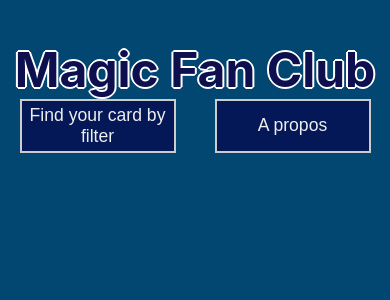
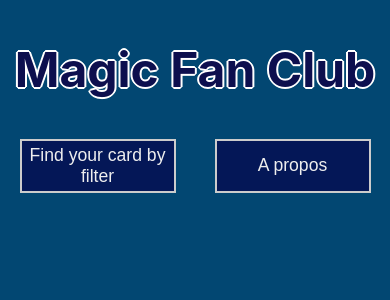
Before and after one commit to BenoitAd/FanSite-Magic-the-gathering---ReactJs, a React (Create React App) app: page / in a window 390 px wide. Shown: the top 300 px of the page. Built offline with nearby package versions, Linux system fonts and the light colour scheme.

Commit message:
feature : responsive

```diff
--- a/src/App.css
+++ b/src/App.css
@@ -159,7 +159,8 @@ body { background:#024772; padding:2em; }
 }
 
 
-.button4{
+.buttonAcceuil{
+  margin-top: 40px;
   width:40%;
   background-color: #041757;
   border: 2px double #cccccc;
--- a/src/pages/Menu.js
+++ b/src/pages/Menu.js
@@ -6,8 +6,8 @@ function Menu(){
     <div >
     <h1 className='pageTitle'>Magic Fan Club</h1>
     <div className='div'>
-        <button className='button4' onClick={() => navigate(`/MyForm`)}>Find your card by filter</button>
-        <button className='button4' onClick={() => navigate(`/Information`)}>A propos</button>
+        <button className='buttonAcceuil' onClick={() => navigate(`/MyForm`)}>Find your card by filter</button>
+        <button className='buttonAcceuil' onClick={() => navigate(`/Information`)}>A propos</button>
     </div>
     </div>)
 }
```
